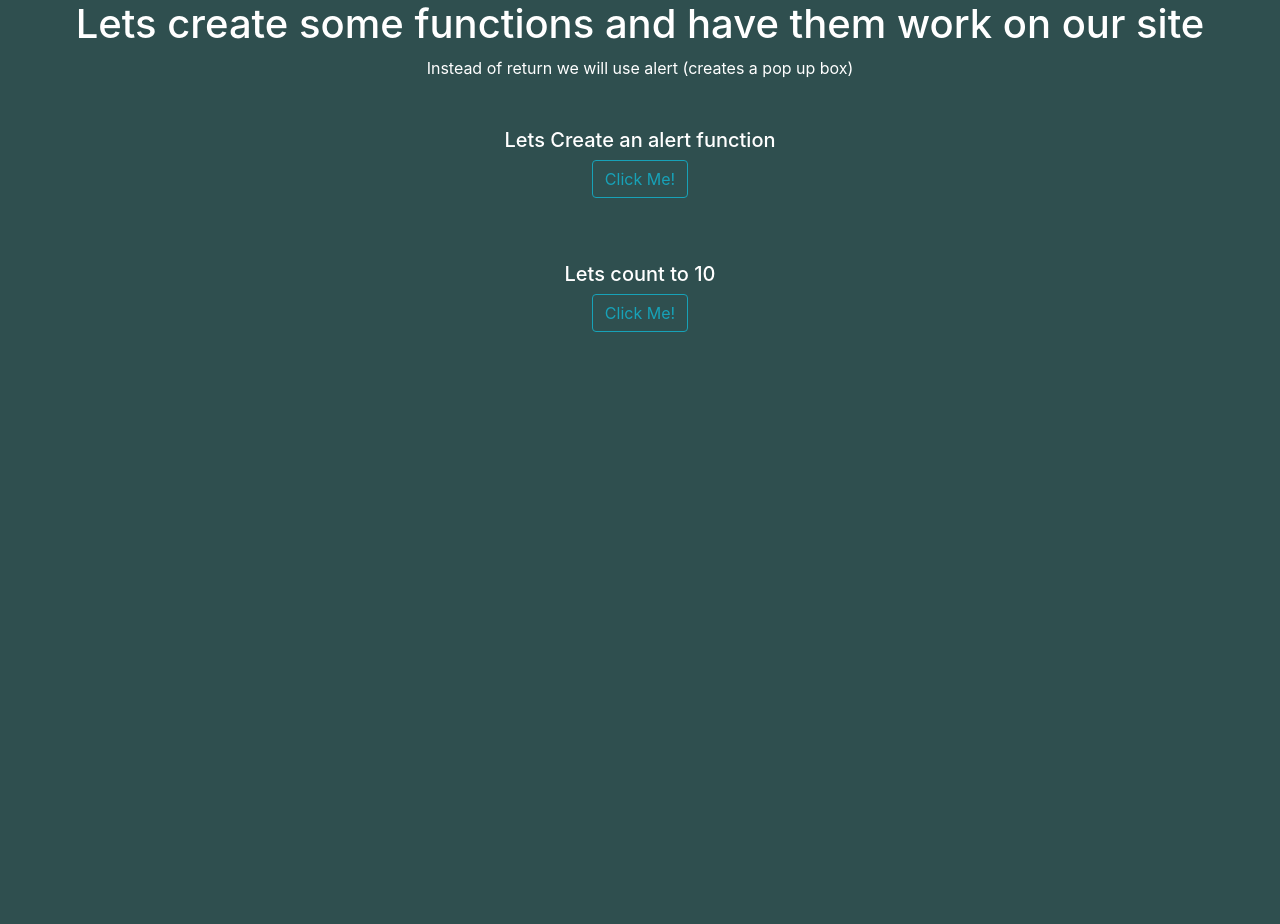
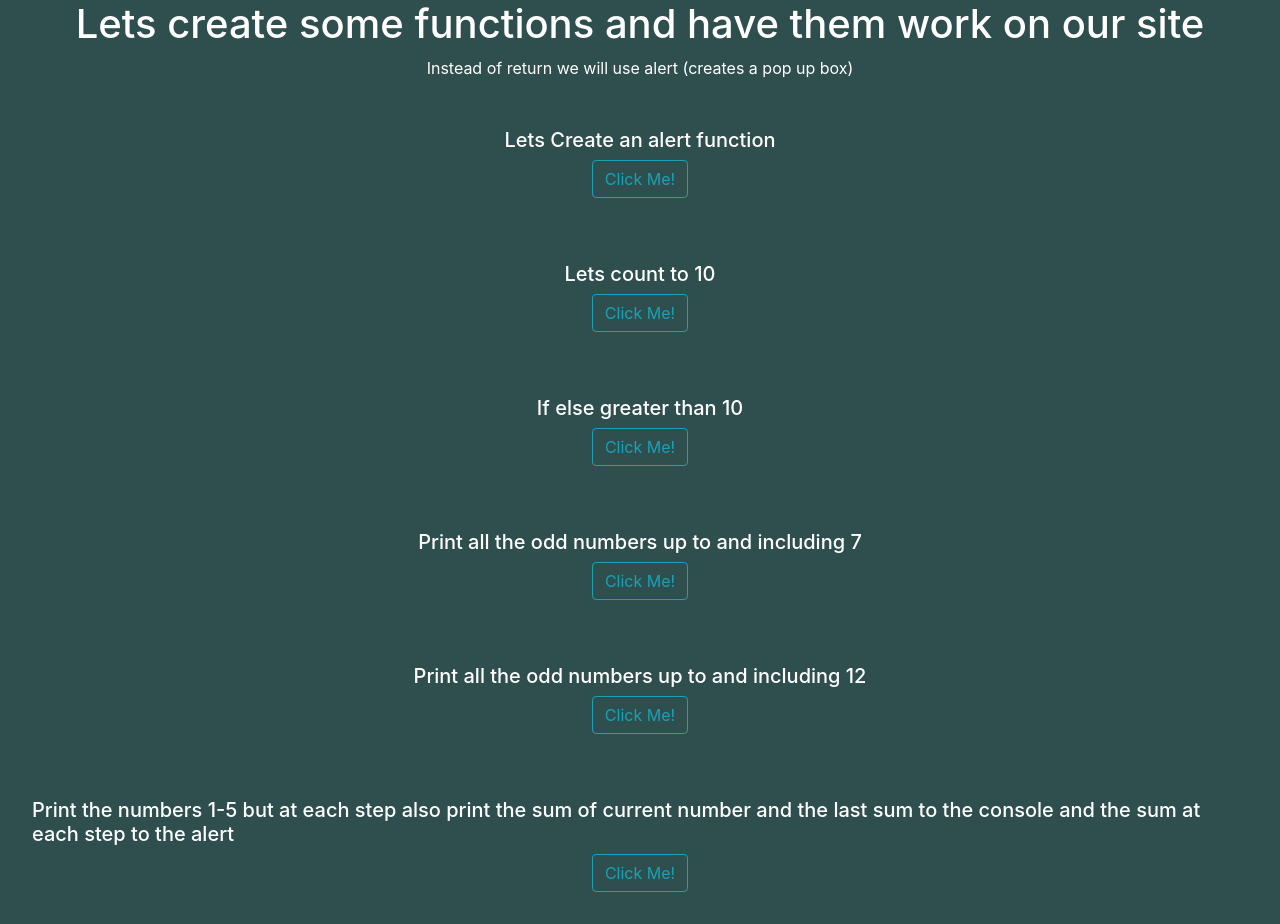
Before and after one commit to Coding-Dojo-ACC/week6-loops-arrays, a plain HTML site: page index.html in a window 1280 px wide. Before the commit the page ends 800 px from the top, so only its background shows below. Drawn offline with nearby package versions, Linux system fonts and the light colour scheme.

Commit message:
saving for the evening

```diff
--- a/index.html
+++ b/index.html
@@ -20,6 +20,22 @@
         <h5>Lets count to 10</h5>
         <input type = "button" onclick = "countFunction()" value = "Click Me!" class="btn btn-outline-info">
     </div>
+    <div class='functions'>
+        <h5>If else greater than 10</h5>
+        <input type = "button" onclick = "ifElseFunction()" value = "Click Me!" class="btn btn-outline-info">
+    </div>
+    <div class='functions'>
+        <h5>Print all the odd numbers up to and including 7</h5>
+        <input type = "button" onclick = "oddFunction()" value = "Click Me!" class="btn btn-outline-info">
+    </div>
+    <div class='functions'>
+        <h5>Print all the odd numbers up to and including 12</h5>
+        <input type = "button" onclick = "evenFunction()" value = "Click Me!" class="btn btn-outline-info">
+    </div>
+    <div class='functions'>
+        <h5>Print the numbers 1-5 but at each step also print the sum of current number and the last sum to the console and the sum at each step to the alert</h5>
+        <input type = "button" onclick = "sumFunction()" value = "Click Me!" class="btn btn-outline-info">
+    </div>
 
 
     <script src='./js/scripts.js'></script>
--- a/js/scripts.js
+++ b/js/scripts.js
@@ -0,0 +1,61 @@
+var x = [2,4,6];
+console.log(x);
+
+var c = ["Hello", "There", "Houston"];
+var d = c.length;
+console.log("var d: ", d)
+
+
+// declaring a function called alertFunction () is where you would place any parameters
+function alertFunction() {
+    alert("What's up doc?")
+    console.log("What's up console?")
+}
+
+function countFunction() {
+    for (i = 0; i <= 10; i++) {
+        alert(i)
+        console.log(i)
+    }
+}
+// countFunction()
+
+var j = [2,5,7,0,6,11];
+var counter = 5;
+function ifElseFunction() {
+    if(j[counter] > 10) {
+        alert("Greater than 10")
+        console.log("Greater than 10")
+    } else {
+        alert("Less than 10")
+        console.log("Less than 10")
+    }
+    // console.log(ifElseFunction())
+}
+
+function oddFunction() {
+    for (i = 0; i <= 7; i++) {
+        if(i % 2 == 1)
+        alert(i)
+        // console.log(i) // prints all numbers between 0-7
+    }
+    // console.log(i)  // Prints 8 in console
+}
+// console.log(i)
+
+function evenFunction() {
+    for (i = 0; i <= 12; i++) {
+        if(i % 2 == 0)
+        alert(i)
+    }
+}
+
+var sum = 0
+
+function sumFunction() {
+    for (i = 1; i <= 5; i++) {
+        sum += i
+        alert(sum)
+        console.log('num: ', i, "sum: ", sum)
+    }
+}
```
